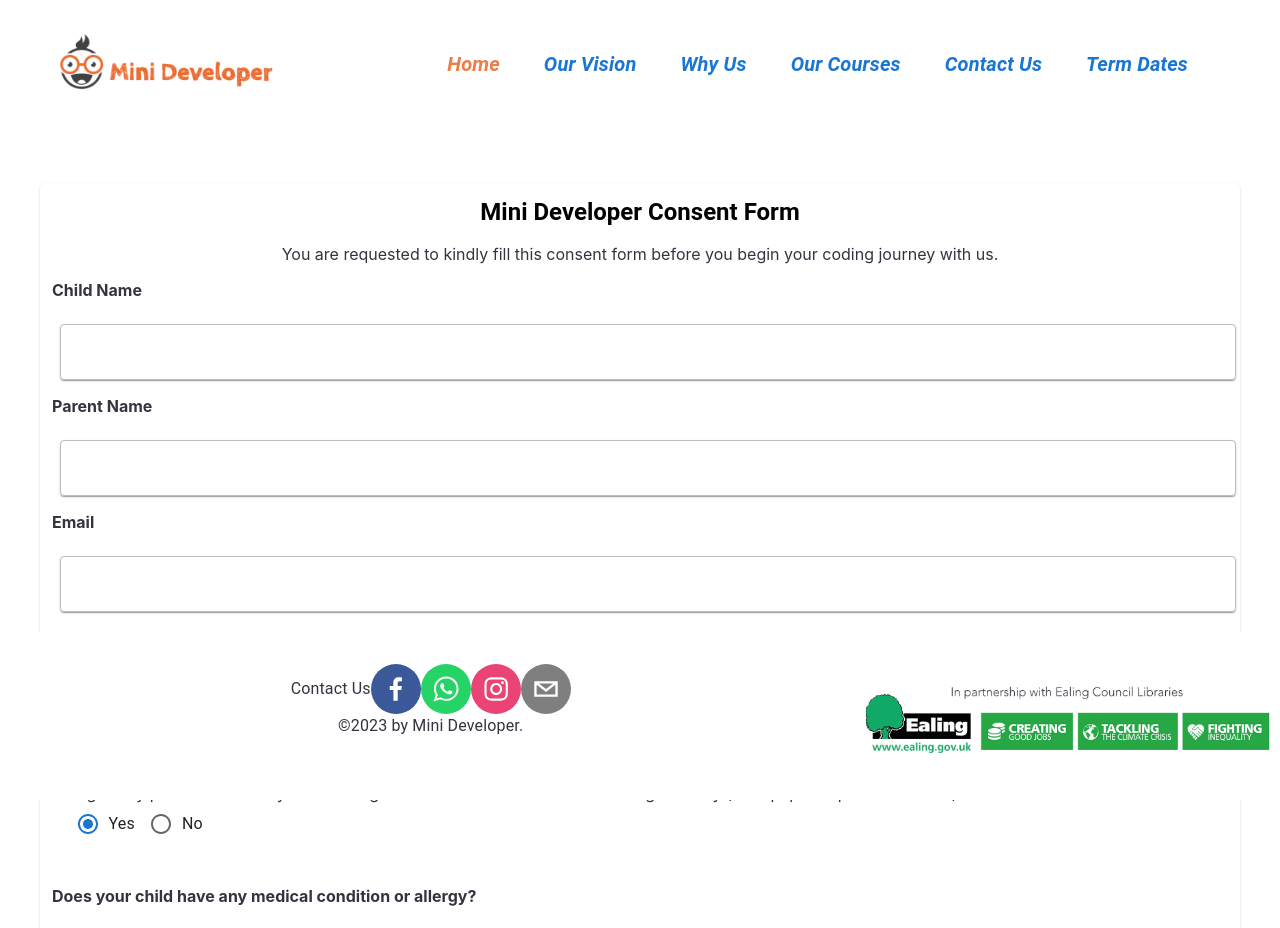
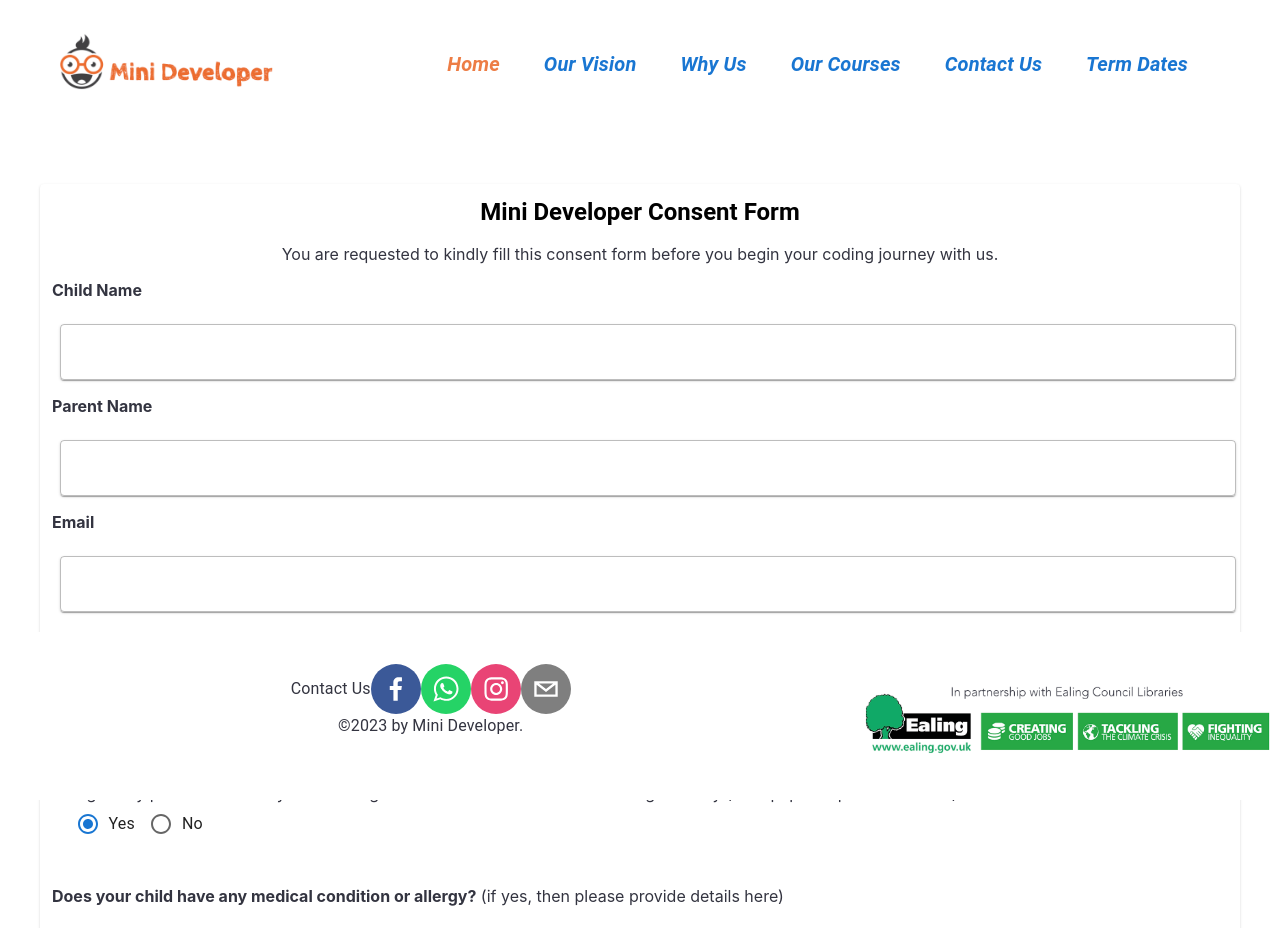
Before and after one commit to hebaarafat159/mini-developer-client, a React (Create React App) app: page /students/1 in a window 1280 px wide. Shown: the top 928 px of the page. Built offline with nearby package versions, Linux system fonts and the light colour scheme.

Commit message:
update student model

```diff
--- a/src/pages/ConsentForm.js
+++ b/src/pages/ConsentForm.js
@@ -170,13 +170,13 @@ export default function ConsentForm() {
                 </Grid>
 
                 {/* Medical Condition */}
-                <Typography component="p" variant='p' style={{ color: '#333440', fontWeight: 'bold', alignItems: 'flex-start' }}> Does your child have any medical condition or allergy? </Typography>
+                <Typography component="p" variant='p' style={{ color: '#333440', fontWeight: 'bold', alignItems: 'flex-start' }}> Does your child have any medical condition or allergy?
+                    <span style={{ color: '#333440', fontWeight: 'normal' }}> (if yes, then please provide details here) </span> </Typography>
                 <Grid container spacing={1} >
                     <Grid item xs={8} md={12}>
                         <Item>
                             <TextField
                                 defaultValue={`${studentData.medical_condition}`}
-                                value={`${studentData.medical_condition}`}
                                 onChange={(event) => {
                                     studentData.medical_condition = event.target.value;
                                 }}
@@ -192,7 +192,6 @@ export default function ConsentForm() {
                         <Item>
                             <TextField
                                 defaultValue={`${studentData.emergency_contact_name}`}
-                                value={`${studentData.emergency_contact_name}`}
                                 onChange={(event) => {
                                     studentData.emergency_contact_name = event.target.value;
                                 }}
@@ -208,7 +207,6 @@ export default function ConsentForm() {
                         <Item>
                             <TextField
                                 defaultValue={`${studentData.emergency_contact_phone_number}`}
-                                value={`${studentData.emergency_contact_phone_number}`}
                                 onChange={(event) => {
                                     studentData.emergency_contact_phone_number = event.target.value;
                                 }}
@@ -224,7 +222,6 @@ export default function ConsentForm() {
                         <Item>
                             <TextField
                                 defaultValue={`${studentData.comment}`}
-                                value={`${studentData.comment}`}
                                 onChange={(event) => {
                                     studentData.comment = event.target.value;
                                 }}
```
